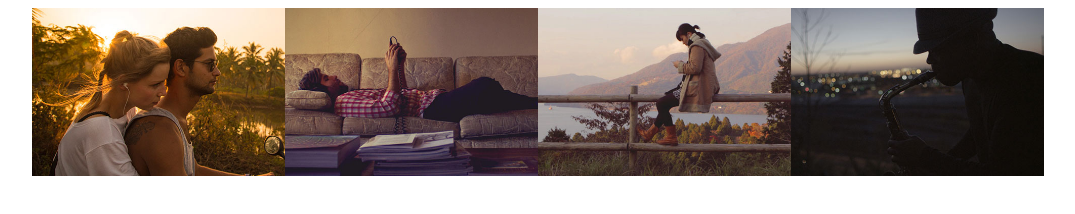
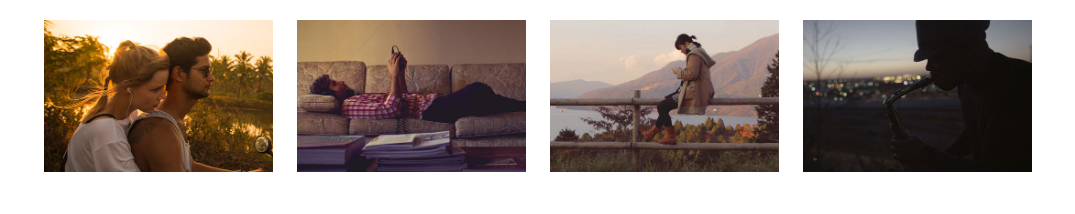
Before and after one commit to mdahmedmaruf/grid, a plain HTML site: page index.html in a window 1280 px wide. Shown: the whole page, without its empty margins (102-1177 px from the left). Drawn offline with Linux system fonts and the light colour scheme.

Commit message:
Edit CSS

```diff
--- a/style.css
+++ b/style.css
@@ -8,6 +8,10 @@
     justify-content: space-between;
 }
 
+.single-image {
+    margin: 12px;
+}
+
 .single-image img {
     width: 100%;
 }
```
